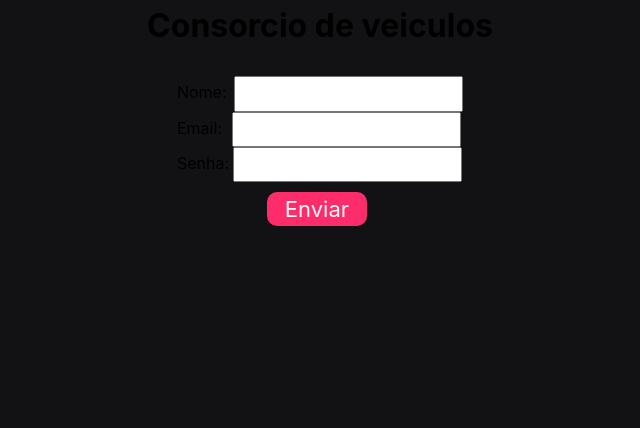
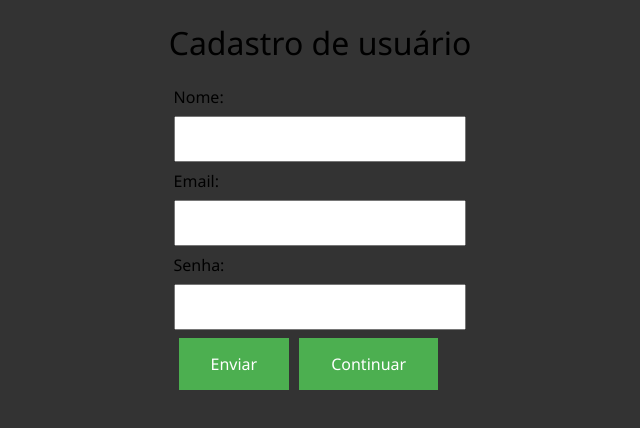
Before and after one commit to Gabriel132002/VeiculosConsorcioFrontEnd, a React (Create React App) app: page / in a window 1280 px wide. Shown: the top 428 px of the page, without its empty margins (320-960 px from the left). Built offline with nearby package versions, Linux system fonts and the light colour scheme.

Commit message:
ReactVeiculos

```diff
--- a/package.json
+++ b/package.json
@@ -9,6 +9,7 @@
     "axios": "^1.4.0",
     "react": "^18.2.0",
     "react-dom": "^18.2.0",
+    "react-router-dom": "^6.11.2",
     "react-scripts": "5.0.1",
     "web-vitals": "^2.1.4"
   },
--- a/src/Api/Crud.jsx
+++ b/src/Api/Crud.jsx
@@ -16,17 +16,19 @@ export const getUsuarios = async () => {
 
   export const createUsuario = async (usuario) => {
     try {
+      if(usuario !== null){
       const response = await api.post('/usuarios/inserir', usuario);
       return response.data;
+      }
     } catch (error) {
       console.error('Erro ao criar usuário:', error);
       throw error;
     }
   };
 
-  export const deleteUsuario = async (id) => {
+  export const deleteUsuario = async (id_usuarios) => {
     try {
-      const response = await api.delete(`/usuarios/deletar/${id}`);
+      const response = await api.delete(`/usuarios/deletar/${id_usuarios}`);
       return response.data;
     } catch (error) {
       console.error('Erro ao excluir usuário:', error);
--- a/src/App.js
+++ b/src/App.js
@@ -1,14 +1,28 @@
-import React from "react";
-import FormUser from "./component/User";
+import React, { useState } from 'react';
+import FormUser from './component/User';
+import Vehicles from './component/Vehicles';
 
-function App() {
+const App = () => {
+  const [currentComponent, setCurrentComponent] = useState('user');
+
+  const handleButtonClick = () => {
+    setCurrentComponent('vehicles');
+  };
+
+  const handleBackButtonClick = () =>{
+    setCurrentComponent('user')
+  }
+
   return (
     <div>
-      <div>
-        <FormUser/>
-      </div>
+      {currentComponent === 'user' ? (
+        <FormUser handleButtonClick={handleButtonClick}/>
+      ) : (
+        <Vehicles handleBackButtonClick={handleBackButtonClick}/>
+      )}
+
     </div>
   );
-}
+};
 
 export default App;
--- a/src/component/User.css
+++ b/src/component/User.css
@@ -1,78 +1,54 @@
-*{
-    margin: 0;
-    padding: 0;
+input[type=text] {
+    width: 100%;
+    padding: 12px 20px;
+    margin: 8px 0;
     box-sizing: border-box;
+  }
+
+  input[type=text]:focus {
+    background-color: lightblue;
+  }
+
+  input[type=password] {
+    width: 100%;
+    padding: 12px 20px;
+    margin: 8px 0;
+    box-sizing: border-box;
+  }
+
+  input[type=password]:focus {
+    background-color: lightblue;
+  }
+
+
+h1{
+    font-weight: normal;
+
 }
 
-h1{
-    display: flex;
-    justify-content: center;
-    align-items: center;
+button{
+    position: static;
 }
 
-body{
-    background-position: top center;
-    background-size: 100% auto;
-    background-repeat: no-repeat;
-    background-color: #121214;
+button:hover{
+    transform: scale(1.1);
 }
 
-body * {
-    font-family: 'Inter', sans-serif;
-    line-height: 160%;
+input:hover{
+    transform: scale(1.1);
 }
 
 .form-container{
-    display: flex;
+    display:flex;
     justify-content: center;
-    align-items: center;
-    height: 100px;
-    margin-top: 50px;
 }
 
-.for-group{
-    display: flex;
-    flex-direction: column;
-    margin-bottom: 10px;
+header{
+    display:flex;
+    justify-content: center;
 }
 
-.email-label{
+.submit-button{
+    margin-left: 5px;
     margin-right: 10px;
 }
-
-.name-label{
-    margin-right: 7.5px;
-}
-
-.password-label{
-    margin-right: 4px;
-}
-
-label {
-    margin-bottom: 5px;
-    margin-right: 5px;
-}
-
-input {
-    padding: 5px;
-}
-
-button{
-    display: flex;
-    align-items: center;
-    justify-content: center;
-    border-radius: 10px;
-    border: 0;
-    background: #ff2c6c;
-    font-size: 22px;
-    font-weight: 400;
-    color: #f9f9f9;
-    padding: 0 0 0 0;
-    width: 100px;
-    height: 34px;
-    text-align: left;
-    cursor: pointer;
-    transition: 0.3s;
-    margin-top: 10px;
-    margin-left: 90px;
-}
--- a/src/component/User.jsx
+++ b/src/component/User.jsx
@@ -2,10 +2,11 @@ import React, { useState } from 'react'
 import { createUsuario } from '../Api/Crud';
 import './User.css';
 
-const FormUser = () => {
+const FormUser = ({ handleButtonClick }) => {
     const [nome_usuario, setName] = useState('');
     const [email_usuario, setEmail] = useState('');
     const [senha_usuario, setPassword] = useState('');
+    // const [usuarioId, setUsuarioId] = useState('')
 
     const handleSubmit = async (event) =>{
         event.preventDefault();
@@ -19,19 +20,29 @@ const FormUser = () => {
         try {
             await createUsuario(userData);
             console.log('Usuário inserido com sucesso!');
-            // Faça algo após criar o usuário, se necessário
           } catch (error) {
             console.error('Erro ao criar usuário:', error);
-            // Trate o erro de acordo com sua necessidade
           }
         };
+
+    // const handleDeleteById = async () =>{
+    //     try{
+    //         await deleteUsuario(usuarioId)
+    //         console.log("Usuario deletado com sucesso")
+
+    //     }catch(error){
+    //         console.error("Erro ao deletar usuario", error)
+    //     }
+    // }
 
 
     return (
         <div>
-            <h1 className='title-page'>Consorcio de veiculos</h1>
+            <header>
+                <h1 className='title-page'>Cadastro de usuário</h1>
+            </header>
             <div className='form-container'>
-                <form onSubmit={handleSubmit}>
+                <form>
                     <div className='form-group'>
                         <label className='name-label' htmlFor="name">Nome:</label>
                         <input
@@ -45,7 +56,7 @@ const FormUser = () => {
                     <div className='form-group'>
                         <label className='email-label' htmlFor="email">Email:</label>
                         <input
-                        type="email"
+                        type="text"
                         id="email"
                         value={email_usuario}
                         onChange={(event) => setEmail(event.target.value)}
@@ -61,7 +72,20 @@ const FormUser = () => {
                         onChange={(event) => setPassword(event.target.value)}
                         />
                     </div>
-                    <button type="submit">Enviar</button>
+
+                    {/* <div className='form-group'>
+                        <label className='delete-label'>Deletar:</label>
+                        <input
+                        type="text"
+                        id='delete'
+                        value={usuarioId}
+                        onChange={(event) => setUsuarioId(event.target.value)}/>
+
+                    </div> */}
+                    <button className='submit-button' type="submit" onClick={handleSubmit}>Enviar</button>
+                    {/* <button type='button' onClick={handleDeleteById}>Deletar</button> */}
+                    <button className='nextButton' type="button" onClick={handleButtonClick}>Continuar</button>
+
                 </form>
             </div>
         </div>
--- /dev/null
+++ b/src/component/Vehicles.jsx
@@ -0,0 +1,11 @@
+import React from 'react'
+
+const Vehicles = ({ handleBackButtonClick }) => {
+  return (
+    <div>
+        <button type='button' onClick={handleBackButtonClick}>Voltar</button>
+    </div>
+  )
+}
+
+export default Vehicles
--- a/src/index.css
+++ b/src/index.css
@@ -11,3 +11,43 @@ code {
   font-family: source-code-pro, Menlo, Monaco, Consolas, 'Courier New',
     monospace;
 }
+
+/* button{
+  display: flex;
+  align-items: center;
+  justify-content: center;
+  border-radius: 10px;
+  border: 0;
+  background: #ff2c6c;
+  font-size: 22px;
+  font-weight: 400;
+  color: #f9f9f9;
+  padding: 0 0 0 0;
+  width: 100px;
+  height: 34px;
+  text-align: left;
+  cursor: pointer;
+  transition: 0.3s;
+  margin-top: 10px;
+  margin-left: 90px;
+} */
+
+button{
+  background-color: #4CAF50; /* Green */
+    border: none;
+    color: white;
+    padding: 15px 32px;
+    text-align: center;
+    text-decoration: none;
+    display: inline-block;
+    font-size: 16px;
+}
+
+body * {
+  /* fonte: http://www.sitepoint.com/eight-definitive-font-stacks-2/ */
+  font-family: "Segoe UI", Candara, "Bitstream Vera Sans", "DejaVu Sans", "Bitstream Vera Sans", "Trebuchet MS", Verdana, "Verdana Ref", sans-serif;
+}
+
+body {
+  background-color: #333;
+}
```
Also changed, not shown: src/component/Vehicles.css (added), 1 other file (tests, documents, lock files or other folders).
